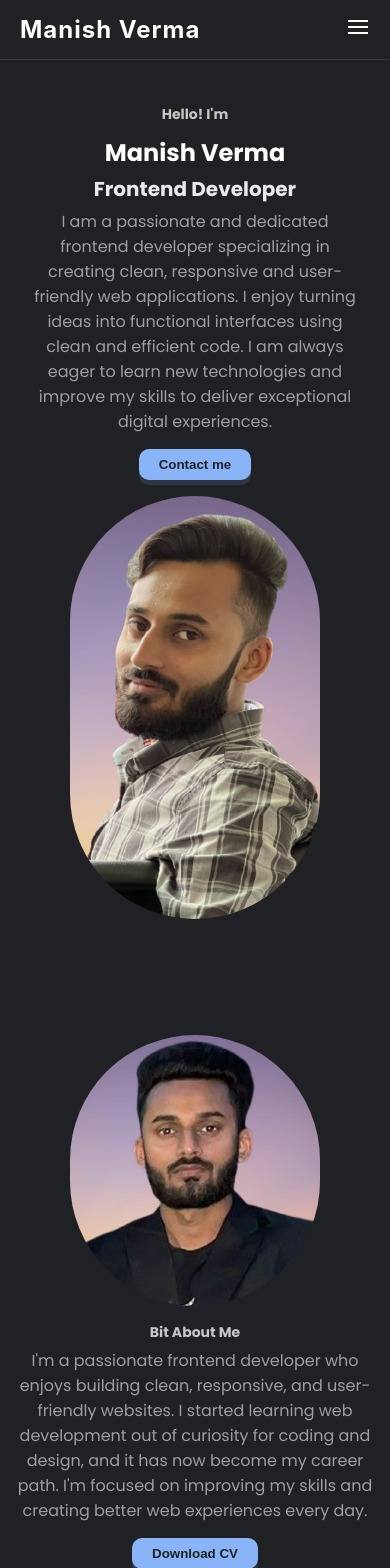
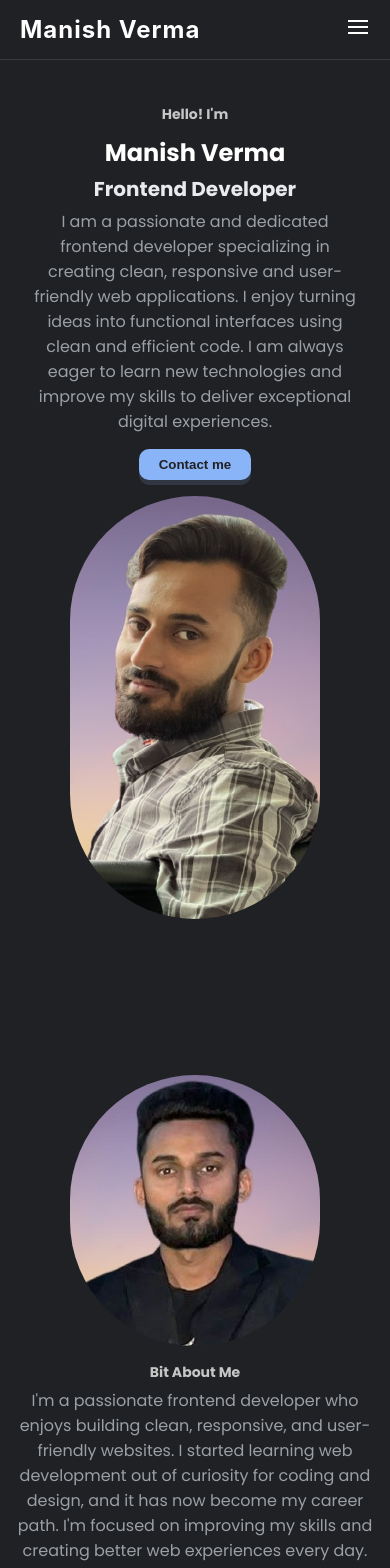
Before and after one commit to manishverma07/portfolio, a React (Create React App) app: page / in a window 390 px wide. Shown: the top 1568 px of the page. Built offline with nearby package versions, Linux system fonts and the light colour scheme.

Commit message:
updated spacing between sections

```diff
--- a/src/index.css
+++ b/src/index.css
@@ -62,6 +62,7 @@ h4 {
 
 section {
     padding: var(--space-xl) 2rem;
+    margin-bottom: var(--space-xl);
 }
 
 
@@ -434,6 +435,15 @@ section {
 
 @media (max-width:768px) {
 
+    section {
+
+        padding: 3rem 1.5rem;
+    }
+
+    section+section {
+        margin-top: 4rem;
+    }
+
     h1 {
         font-size: 2.4rem;
     }
@@ -496,11 +506,11 @@ section {
     }
 
     .nav-links {
-        display: none ;
+        display: none;
         flex-direction: column;
         position: absolute;
         top: 100%;
-        left:0;
+        left: 0;
         width: 100%;
         background: #202124;
         text-align: center;
@@ -511,7 +521,7 @@ section {
     }
 
     .nav-links.active {
-        display: flex ;
+        display: flex;
     }
 
 
```
